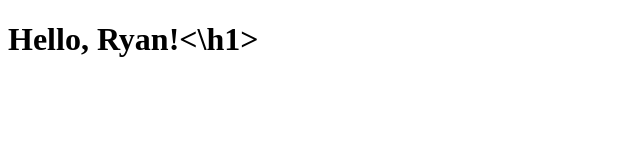
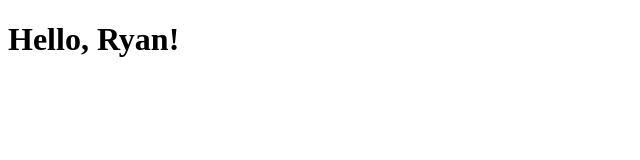
Before and after one commit to ryankert01/ryankert01.github.io, a plain HTML site: page index.html in a window 1280 px wide. Shown: the whole page, without its empty margins (0-640 px from the left). Drawn offline with Linux system fonts and the light colour scheme.

Commit message:
Update index.html

```diff
--- a/index.html
+++ b/index.html
@@ -8,7 +8,7 @@
     <link rel="stylesheet" href="./css/style.css">
 </head>
 <body>
-    <h1>Hello, Ryan!<\h1>
+    <h1>Hello, Ryan!</h1>
 
     <script src="./js/main.js"></script>
 </body>
```
